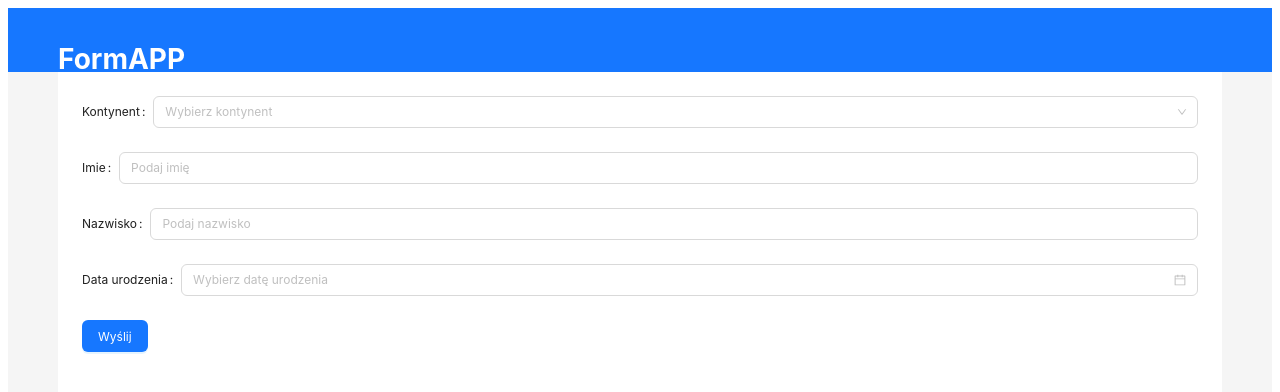
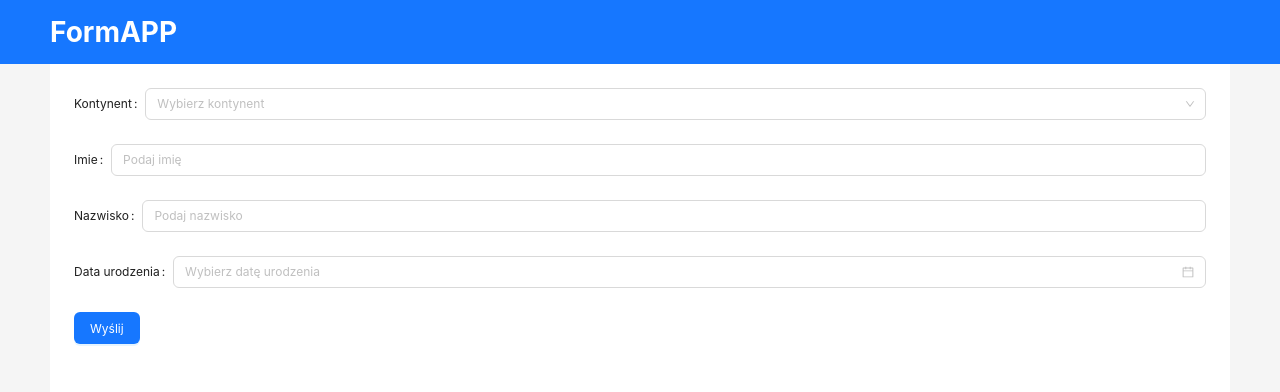
Before and after one commit to swawozny/form-app, a React (Create React App) app: page / in a window 1280 px wide. Shown: the top 392 px of the page. Built offline with nearby package versions, Linux system fonts and the light colour scheme.

Commit message:
Add index styling

```diff
--- a/public/index.html
+++ b/public/index.html
@@ -24,7 +24,7 @@
       work correctly both with client-side routing and a non-root public URL.
       Learn how to configure a non-root public URL by running `npm run build`.
     -->
-    <title>React App</title>
+    <title>FormAPP</title>
   </head>
   <body>
     <noscript>You need to enable JavaScript to run this app.</noscript>
--- a/src/index.tsx
+++ b/src/index.tsx
@@ -3,6 +3,8 @@ import ReactDOM from "react-dom/client";
 
 import App from "./App";
 import reportWebVitals from "./reportWebVitals";
+
+import "./styles/index.css";
 
 const root = ReactDOM.createRoot(
     document.getElementById("root") as HTMLElement
--- /dev/null
+++ b/src/styles/index.css
@@ -0,0 +1,4 @@
+* {
+    margin: 0;
+    padding: 0;
+}
```
